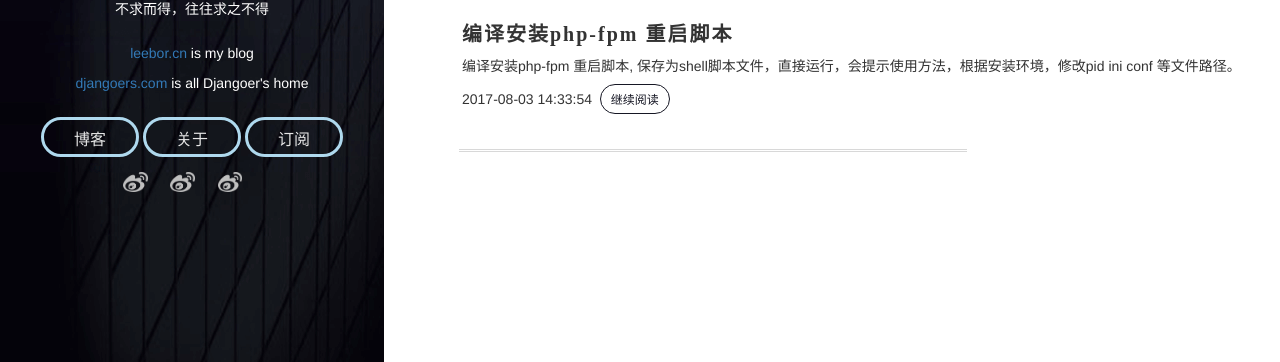
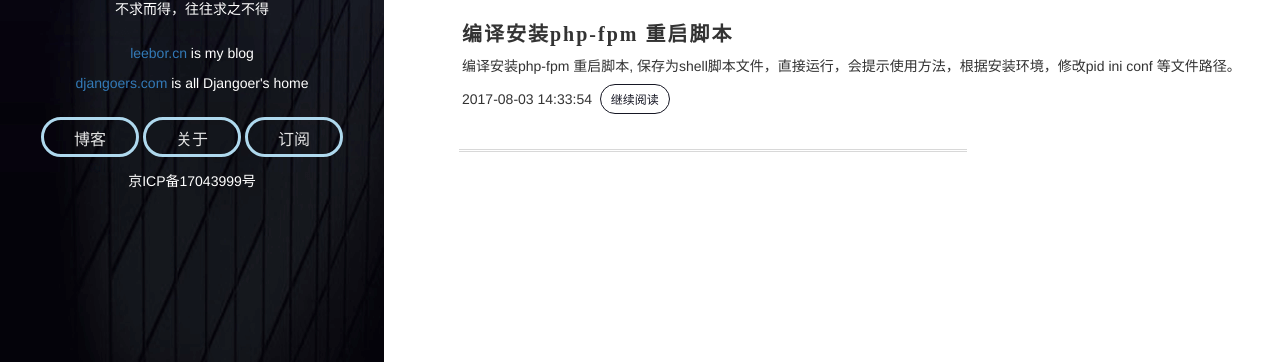
Before and after one commit to ArloLee/MyBlog, a Django app: page /Blog-page/ in a window 1280 px wide. Shown: the part 242-604 px from the top of the page. Run offline with Django 3.2, Linux system fonts and the light colour scheme; data comes from the database, SQL or seed files in the repository; some libraries are stand-ins or nearby versions.

Commit message:
change icp word color

```diff
--- a/templates/blog.html
+++ b/templates/blog.html
@@ -34,9 +34,11 @@
 
                 </div>
                 <div class="Index-li">
-                    <li><img class="Index-icon" src="/static/imgs/sina_vb.png">&nbsp;
-                        <img class="Index-icon" src="/static/imgs/sina_vb.png">&nbsp;
-                        <img class="Index-icon" src="/static/imgs/sina_vb.png">&nbsp;
+                    <li>
+{#                        <img class="Index-icon" src="/static/imgs/sina_vb.png">&nbsp;#}
+{#                        <img class="Index-icon" src="/static/imgs/sina_vb.png">&nbsp;#}
+{#                        <img class="Index-icon" src="/static/imgs/sina_vb.png">&nbsp;#}
+                   <p class="Index-p-color"> 京ICP备17043999号</p>
 
                     </li>
                 </div>
--- a/templates/index.html
+++ b/templates/index.html
@@ -44,7 +44,7 @@
                 <a href="#" class="Index-button" style="text-decoration: none;" onclick="javascript:addFavorite2()">订阅</a>
             </div>
             <div class="Index-li">
-                <li>京ICP备17043999号
+                <li><p class="Index-p-color"> 京ICP备17043999号</p>
 {#                    <img class="Index-icon" src="/static/imgs/sina_vb.png">#}
 {#                    <img class="Index-icon" src="/static/imgs/sina_vb.png">#}
 {#                    <img class="Index-icon" src="/static/imgs/sina_vb.png">#}
```
